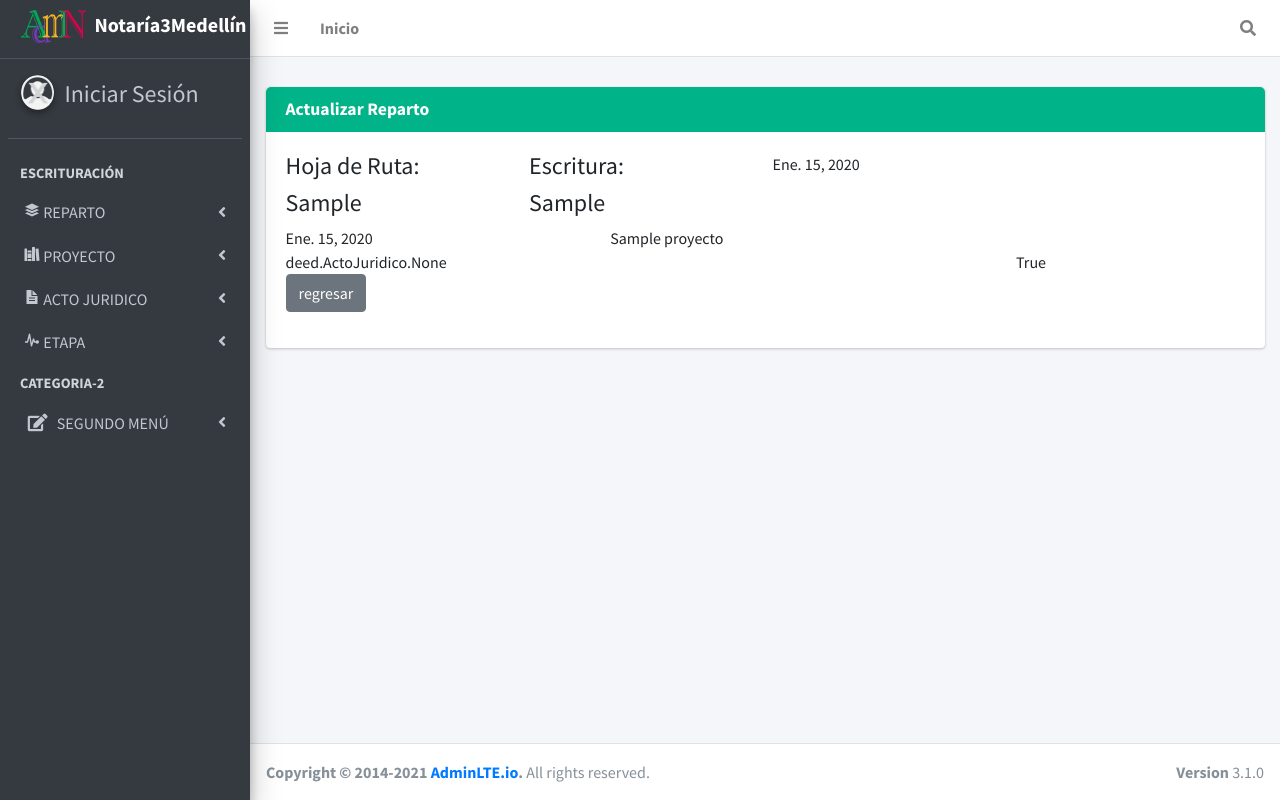
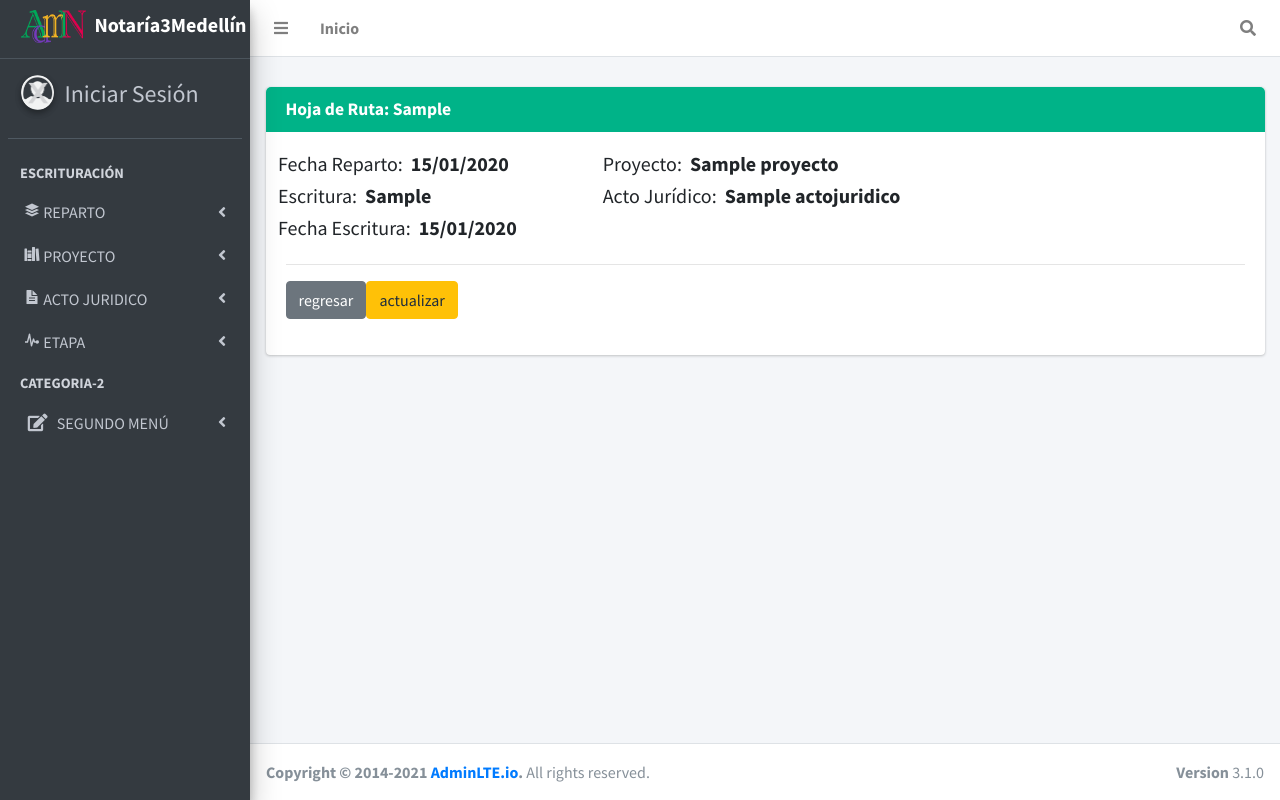
Before and after one commit to LCombita/admin, a Django app: page /deed/rep-det/1 in a window 1280 px wide. Run offline with Django 3.2, Linux system fonts and the light colour scheme; tables that the repository leaves empty hold one stand-in row (values such as "Sample post"); some libraries are stand-ins or nearby versions.

Commit message:
completa primera fase reparto-detail

```diff
--- a/admin/deed/views.py
+++ b/admin/deed/views.py
@@ -16,7 +16,7 @@
     template_name = 'deed/reparto_update_form.html'
 
     def get_success_url(self):
-        return reverse_lazy('deed:reparto-update', args=[self.object.id])
+        return reverse_lazy('deed:reparto-detail', args=[self.object.id])
 
 
 class NumeroEscrituraUpdateView(UpdateView):
@@ -46,7 +46,7 @@
     template_name = 'deed/reparto_create_form.html'
 
     def get_success_url(self):
-        return reverse_lazy('deed:reparto-update', args=[self.object.id])
+        return reverse_lazy('deed:reparto-detail', args=[self.object.id])
 
 class RepartoDetailView(DetailView):
     model = Reparto
--- a/admin/templates/deed/reparto_detail.html
+++ b/admin/templates/deed/reparto_detail.html
@@ -1,14 +1,14 @@
 {% extends "base.html" %}
 {% load static %}
 
-{% block title %}rep-upd{% endblock title %}
+{% block title %}rep-det{% endblock title %}
 
 {% block content %}
     <style>.errorlist{color:red;}</style>
     <div class="card card-success">
         <div class="card-header-gen">
             <h3 class="card-title">
-                <a style="color:#ffffff"><b>Actualizar Reparto</b></a>
+                <a style="color:#ffffff"><b>Hoja de Ruta: {{ reparto.hoja_ruta }}</b></a>
             </h3>
         </div>
         <div class="btn-group">
@@ -17,50 +17,45 @@
             <div class="tab-content p-0">
                 <form action="" method="post">{% csrf_token %}
                     <div class="row">
-                        <div class="col-md-3">
-                            <div class="fieldWrapper">
-                                <h4>Hoja de Ruta: <h4>
-                                {{ reparto.hoja_ruta }}
+                        <div class="col-md-4">
+                            <div class="row">
+                                <h5>Fecha Reparto: &nbsp <h5>
+                                <b>{{ reparto.fecha_reparto | date:'d/m/Y'}}</b>
+                            </div>
+                            <div class="row">
+                                <h5>Escritura: &nbsp <h5>
+                                {%if reparto.anio_escritura%}
+                                    <b>{{ reparto.anio_escritura }}</b>
+                                {%else%}
+                                    ---
+                                {% endif %}
+                            </div>
+                            <div class="row">
+                                <h5>Fecha Escritura: &nbsp <h5>
+                                {% if reparto.fecha_escritura %}
+                                    <b>{{ reparto.fecha_escritura | date:'d/m/Y'}}</b>
+                                {% else %}
+                                    ---
+                                {% endif %}
                             </div>
                         </div>
-                        <div class="col-md-3">
-                            <div class="fieldWrapper">
-                                <h4>Escritura: <h4>
-                                {{ reparto.anio_escritura }}
+                        <div class="col-md-8">
+                            <div class="row">
+                                <h5>Proyecto: &nbsp <h5>
+                                <b>{{ reparto.proyecto }}</b>
                             </div>
-                        </div>
-                        <div class="col-md-3">
-                            <div class="fieldWrapper">
-                                {{ reparto.fecha_escritura }}
+                            <div class="row">
+                                <h5>Acto Jurídico: &nbsp <h5>
+                                {% for acto in reparto.acto_juridico.all %}
+                                    <b>{{ acto }} {% if not forloop.last %} - {% endif %}</b>
+                                {% endfor %}
                             </div>
                         </div>
                     </div>
-                    <div class="row">
-                        <div class="col-md-4">
-                            <div class="fieldWrapper">
-                                {{ reparto.fecha_reparto }}
-                            </div>
-                        </div>
-                        <div class="col-md-8">
-                            <div class="fieldWrapper">
-                                {{ reparto.proyecto }}
-                            </div>
-                        </div>
-                    </div>
-                    <div class="row">
-                        <div class="col-md-9">
-                            <div class="fieldWrapper">
-                                {{ reparto.acto_juridico}}
-                            </div>
-                        </div>
-                        <div class="col-md-3">
-                            <div class="fieldWrapper">
-                                {{ reparto.activo}}
-                            </div>
-                        </div>
-                    </div>
+                    <hr>
                     <div class="btn-group">
                         <p><a href="{% url 'deed:reparto-list' %}" class="btn btn-secondary" >regresar</a></p>
+                        <p><a href="{% url 'deed:reparto-update' reparto.id %}" class="btn btn-warning" >actualizar</a></p>
                     </div>
                 </form>
             </div>
```
Also changed, not shown: admin/templates/deed/reparto_list.html (+16 -6 lines).
